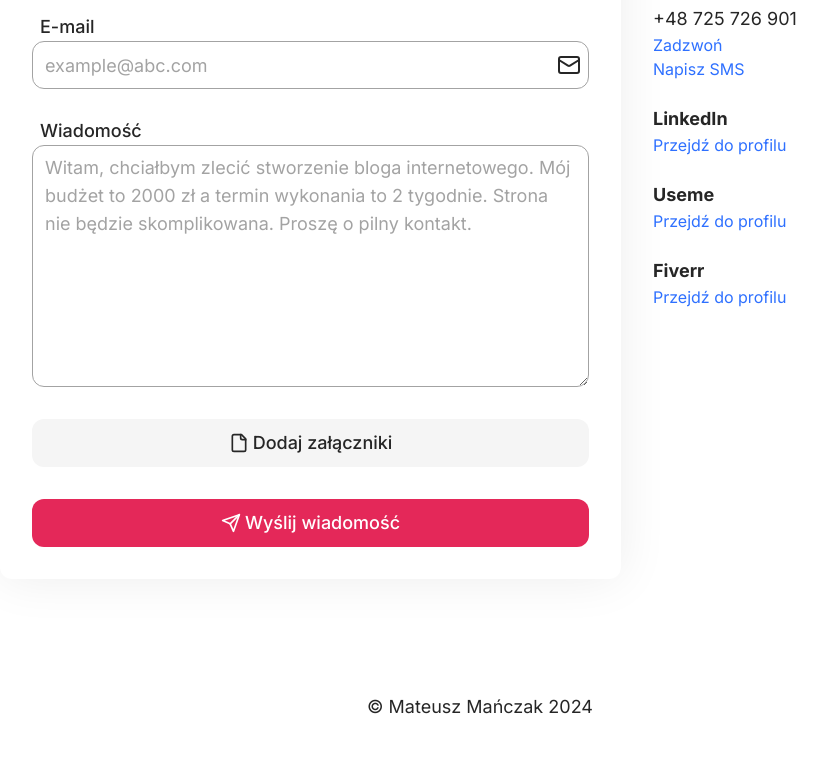
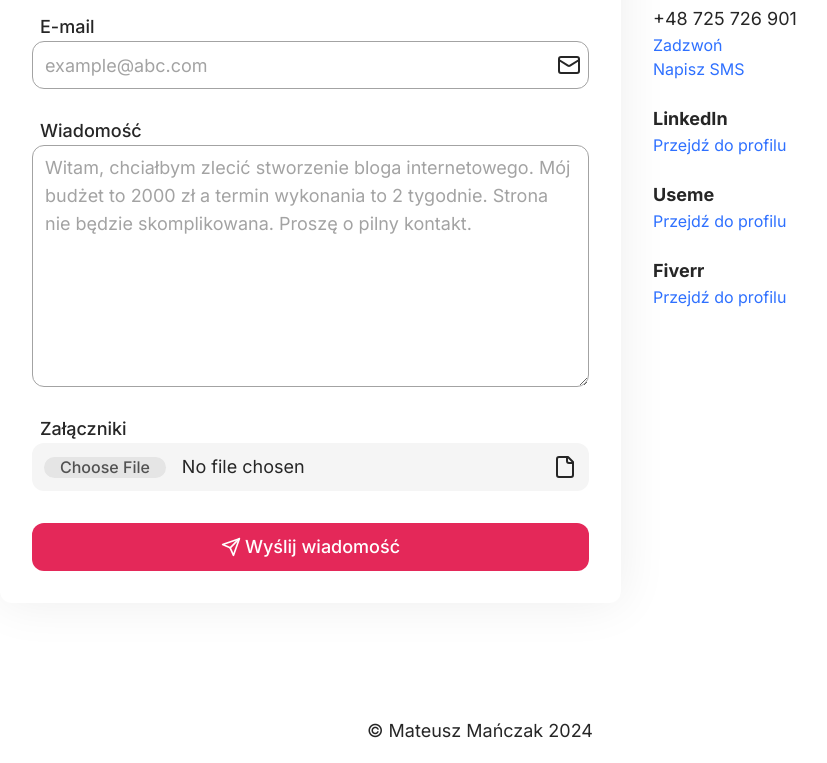
Before and after one commit to mateuszmanczak04/portfolio-website, a Next.js app: page / in a window 1280 px wide. Shown: the part 4713-5476 px from the top of the page, without its empty margins (160-987 px from the left). Before the commit the page ends 5452 px from the top, so only its background shows below. Built offline with nearby package versions, Linux system fonts and the light colour scheme.

Commit message:
feat: create FileInput component

```diff
--- a/src/components/ContactForm.tsx
+++ b/src/components/ContactForm.tsx
@@ -5,6 +5,7 @@ import { Input } from './Input';
 import { MultiLineInput } from './MultiLineInput';
 import { Button } from './Button';
 import { FormEvent } from 'react';
+import { FileInput } from './FileInput';
 
 const ContactForm = () => {
   const handleSubmit = async (e: FormEvent) => {
@@ -43,12 +44,7 @@ const ContactForm = () => {
         placeholder='Witam, chciałbym zlecić stworzenie bloga internetowego. Mój budżet to 2000 zł a termin wykonania to 2 tygodnie. Strona nie będzie skomplikowana. Proszę o pilny kontakt.'
         rows={8}
       />
-      <Button
-        type='button'
-        variant='secondary'
-        icon={(props) => <File className={props.className} />}>
-        Dodaj załączniki
-      </Button>
+      <FileInput label='Załączniki' />
       <Button
         type='submit'
         variant='default'
@@ -59,4 +55,12 @@ const ContactForm = () => {
   );
 };
 
+// TODO:
+// Wybierasz pliki lub przeciągasz
+// Limit 10 Mb
+// Jeśli to zdjęcia, to widzisz podgląd
+// Jeśli nie, to tylko nazwę pliku
+// Wysyłasz je na serwer
+// Zostają dołączone do emaila
+
 export default ContactForm;
--- /dev/null
+++ b/src/components/FileInput.tsx
@@ -0,0 +1,52 @@
+'use client';
+
+import { cn } from '@/lib/utils';
+import { type VariantProps, cva } from 'class-variance-authority';
+import { File } from 'lucide-react';
+import { forwardRef } from 'react';
+
+const inputVariants = cva(
+  'l1 md:l0 flex h-10 md:h-12 w-full rounded-md lg:rounded-xl bg-neutral-100 hover:bg-neutral-200 transition px-3 py-2 placeholder:text-neutral-400 focus-visible:outline-none focus-visible:ring-2 focus-visible:ring-primary disabled:cursor-not-allowed disabled:opacity-50 pr-10 file:mr-4 file:pt-0 file:px-4 file:rounded-md lg:file:rounded-xl file:border-0 file:l1 file:font-medium file:bg-neutral-200 file:text-neutral-600 cursor-pointer leading-[24px] md:leading-[32px]',
+  {
+    variants: {
+      variant: {
+        default: '',
+      },
+      inputSize: {
+        default: '',
+      },
+    },
+    defaultVariants: {
+      variant: 'default',
+      inputSize: 'default',
+    },
+  }
+);
+
+export interface FileInputProps
+  extends React.InputHTMLAttributes<HTMLInputElement>,
+    VariantProps<typeof inputVariants> {
+  label?: string;
+}
+
+export const FileInput = forwardRef<HTMLInputElement, FileInputProps>(
+  ({ label, className, variant, ...props }, ref) => {
+    return (
+      <label className={cn('flex flex-col gap-1 w-full', className)}>
+        {label && <span className='pl-2 l1 md:l0 font-medium'>{label}</span>}
+        <div className='w-full relative'>
+          <input
+            ref={ref}
+            type='file'
+            className={cn(inputVariants({ variant }))}
+            {...props}
+          />
+          <div className='absolute right-3 top-1/2 -translate-y-1/2'>
+            <File className='w-5 h-5 lg:h-6 lg:w-6' />
+          </div>
+        </div>
+      </label>
+    );
+  }
+);
+FileInput.displayName = 'FileInput';
```
